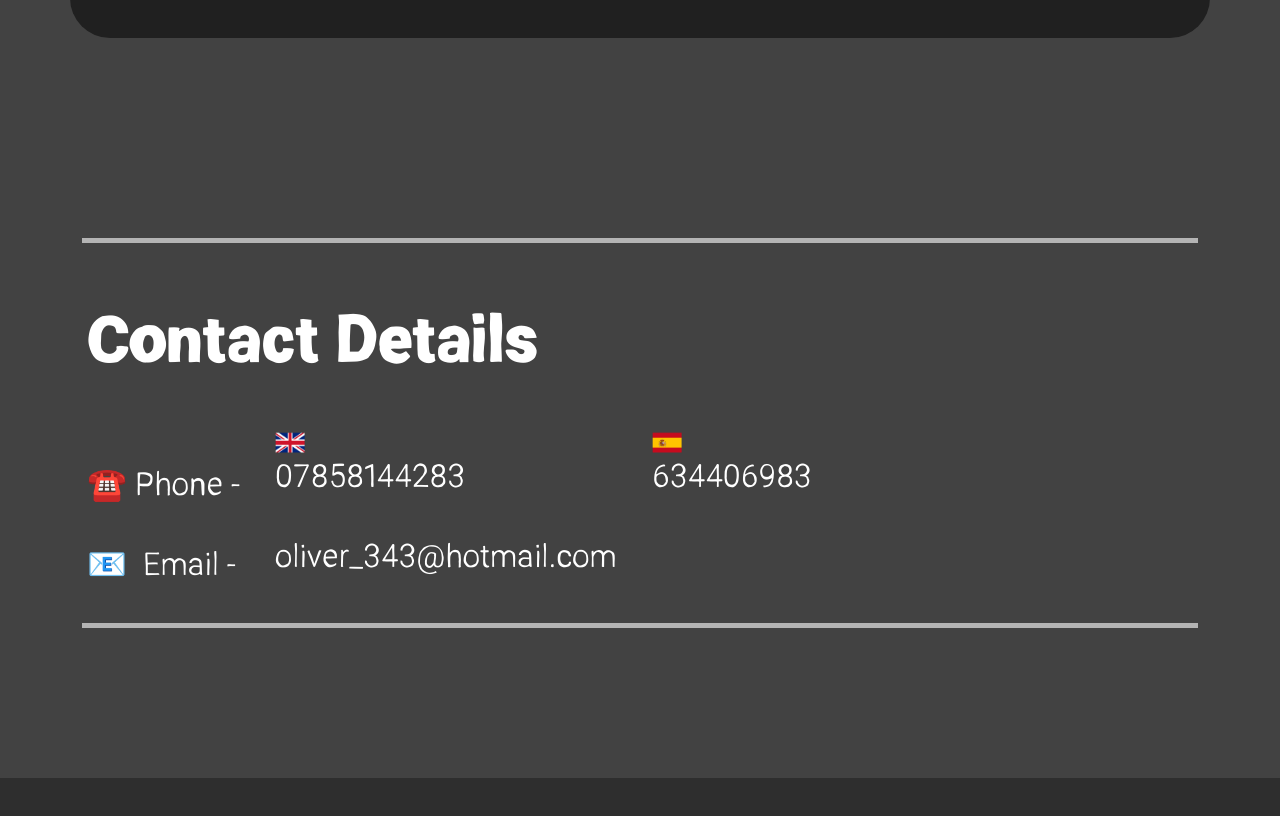
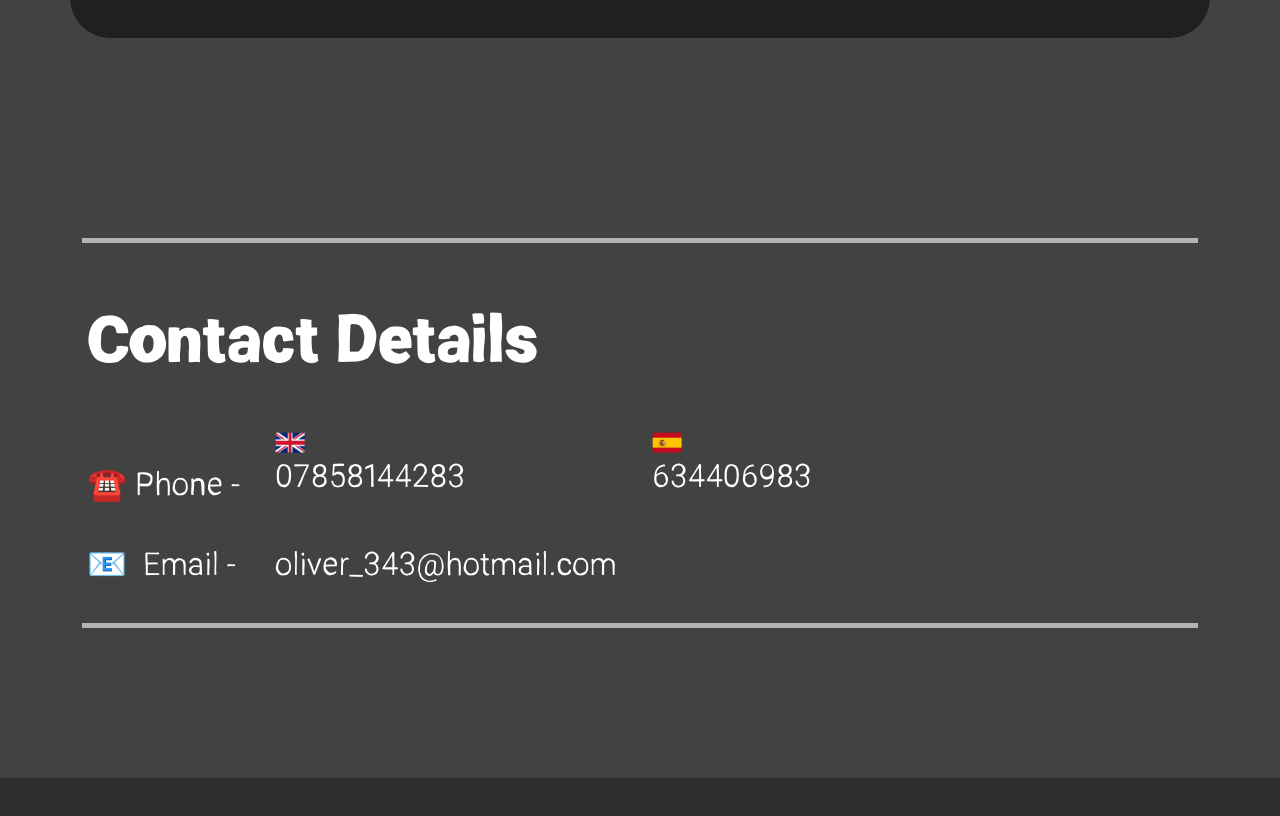
Before and after one commit to Oliver343/OliversWebsite, a plain HTML site: page index.html in a window 1280 px wide. Shown: the part 3000-3816 px from the top of the page. Drawn offline with nearby package versions, Linux system fonts and the light colour scheme.

Commit message:
Size changes

```diff
--- a/index.html
+++ b/index.html
@@ -217,16 +217,22 @@
             <p class="box-text hiddenEs" hidden="true">
               &#9742;&#65039; Teléfono -
             </p>
-            <p class="box-text">&#128231; &nbsp;Email -</p>
           </div>
           <div class="col-lg-4 col-md-4 box4">
             <img src="img/flag-gb.png" alt="UK" class="mini-image" />
             <p class="box-text">07858144283</p>
-            <p class="box-text">oliver_343@hotmail.com</p>
           </div>
           <div class="col-lg-6 col-md-4 box4">
             <img src="img/flag-es.png" alt="ES" class="mini-image" />
             <p class="box-text">634406983</p>
+          </div>
+        </div>
+        <div class="row">
+          <div class="col-lg-2 col-md-4 box4">
+            <p class="box-text">&#128231; &nbsp;Email -</p>
+          </div>
+          <div class="col-lg-10 col-md-8 box4">
+            <p class="box-text">oliver_343@hotmail.com</p>
           </div>
         </div>
       </div>
```
